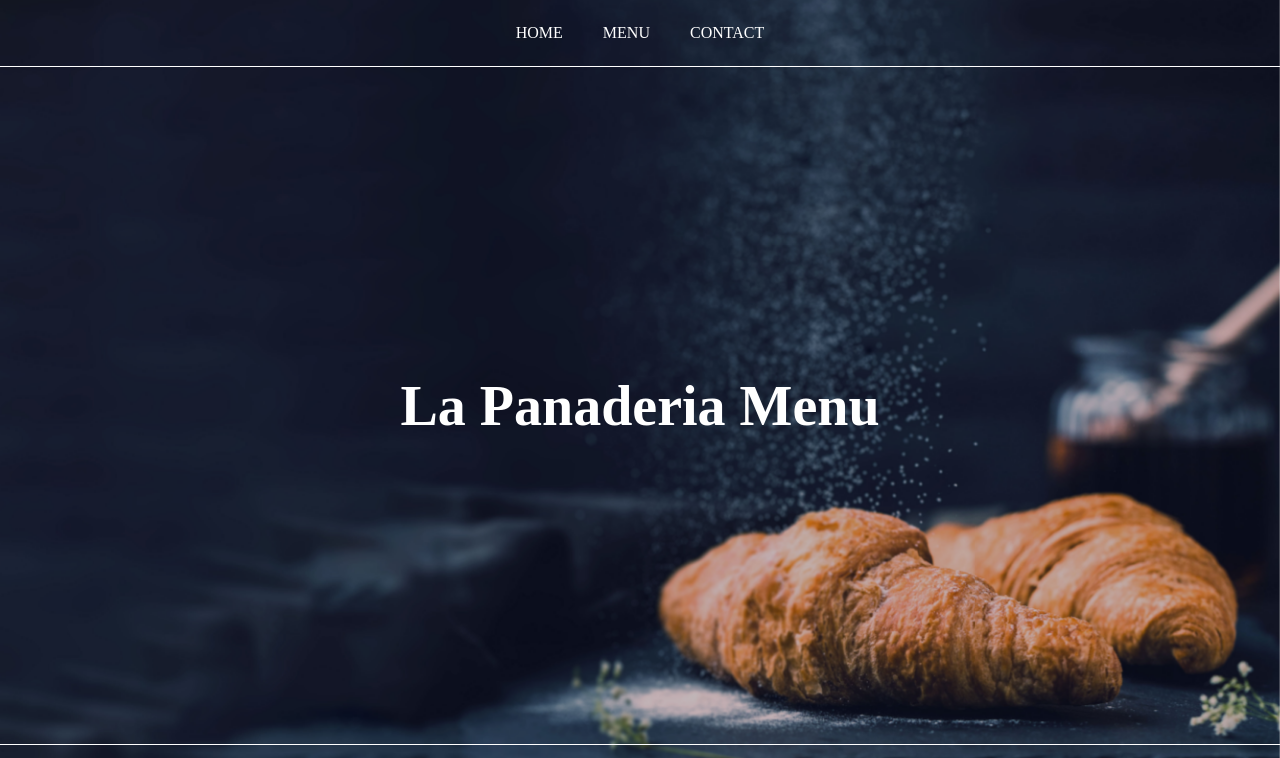
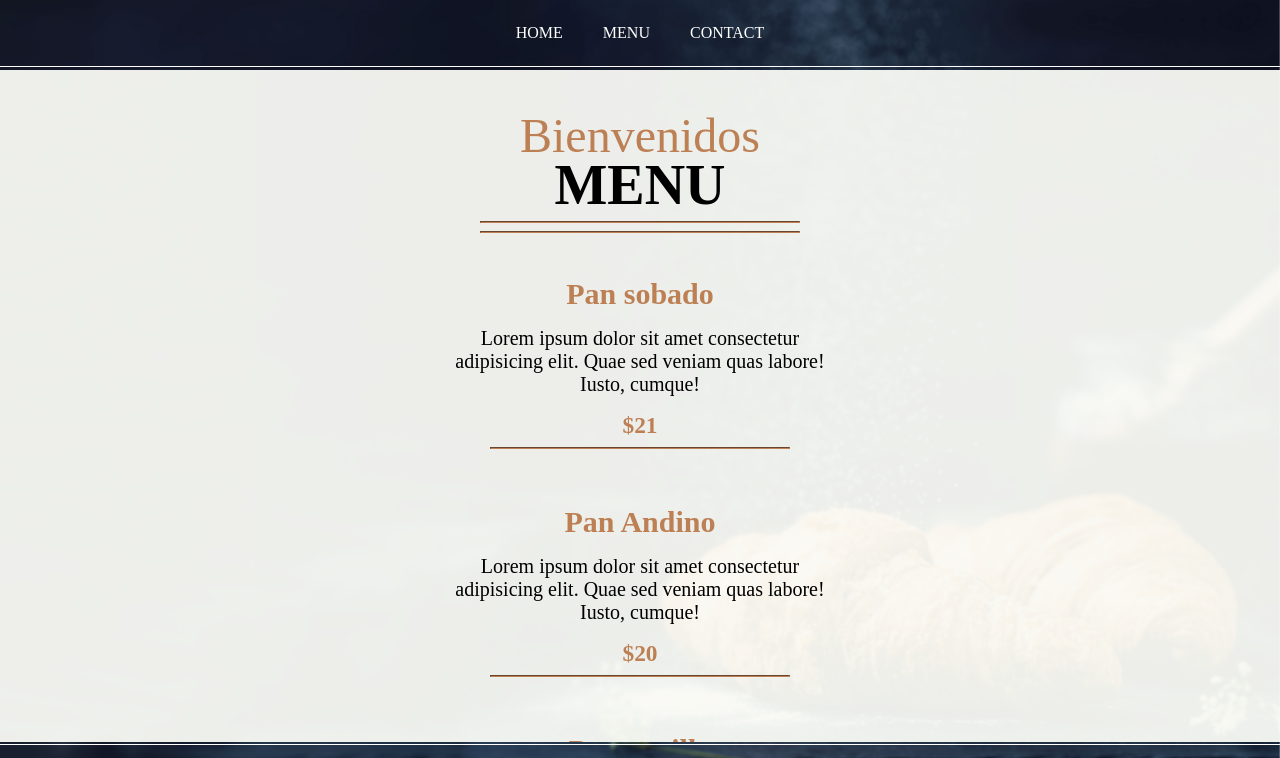
Before and after one commit to valentinhimself/restaurant-page, a website built with webpack: page src/template.html in a window 1280 px wide. Both pictures are taken after a click on the item "MENU". Shown: the top 758 px of the page. Built offline with nearby package versions, Linux system fonts and the light colour scheme.

Commit message:
Fill up the menu page

```diff
--- a/src/index.js
+++ b/src/index.js
@@ -6,9 +6,6 @@ import { setContactDOM } from './contact.js';
 
 const bckgrImg = document.querySelector('.restaurant-front');
 bckgrImg.src = './assets/background.jpg';
-
-window.Structure = Structure;
-window.setHomeDOM = setHomeDOM;
 
 const NavEventListener = (() => {
   const listeners = document.querySelectorAll('nav>ul>li, #menu-btn');
@@ -33,3 +30,5 @@ function MenuBtnListener() {
   const menuBtn = document.querySelector('#menu-btn');
   menuBtn.addEventListener('click', () => NavEventListener[0][1].click());
 }
+
+window.onload = () => NavEventListener[0][0].click();
--- a/src/menu.js
+++ b/src/menu.js
@@ -1,6 +1,68 @@
 export function setMenuDOM() {
+  // Create elements
+  const container = document.createElement('div');
+  const menuItemContainer = document.createElement('div');
+  const backgroundContainer = document.createElement('div');
   const h1 = document.createElement('h1');
-  h1.textContent = 'La Panaderia Menu';
+  const p = document.createElement('p');
+  const hr = document.createElement('hr');
+  const hr2 = document.createElement('hr');
+  const h21 = document.createElement('h2');
+  const h22 = document.createElement('h2');
+  const h23 = document.createElement('h2');
+  const p21 = document.createElement('p');
+  const h31 = document.createElement('h3');
+  const p22 = document.createElement('p');
+  const h32 = document.createElement('h3');
+  const p23 = document.createElement('p');
+  const h33 = document.createElement('h3');
+  const hr31 = document.createElement('hr');
+  const hr32 = document.createElement('hr');
+  const hr33 = document.createElement('hr');
+
+  // Add classes
+  container.classList.add('container__div');
+  menuItemContainer.classList.add('menu-item-container');
+  h1.classList.add('menu__h1');
+  p.classList.add('cursive');
+  h21.classList.add('menu-item__h2');
+  h22.classList.add('menu-item__h2');
+  h23.classList.add('menu-item__h2');
+
+  // Add text content
+  h1.textContent = 'MENU';
+  p.textContent = 'Bienvenidos';
+  h21.textContent = 'Pan sobado';
+  p21.textContent =
+    'Lorem ipsum dolor sit amet consectetur adipisicing elit. Quae sed veniam quas labore! Iusto, cumque!';
+  h31.textContent = '$21';
+  h22.textContent = 'Pan Andino';
+  p22.textContent =
+    'Lorem ipsum dolor sit amet consectetur adipisicing elit. Quae sed veniam quas labore! Iusto, cumque!';
+  h32.textContent = '$20';
+  h23.textContent = 'Pan canilla';
+  p23.textContent =
+    'Lorem ipsum dolor sit amet consectetur adipisicing elit. Quae sed veniam quas labore! Iusto, cumque!';
+  h33.textContent = '$22';
+
+  // Append elements to DOM
   const main = document.querySelector('main');
-  main.append(h1);
+  main.append(backgroundContainer);
+  backgroundContainer.append(container);
+  container.append(p, h1, hr, hr2);
+  container.append(menuItemContainer);
+  menuItemContainer.append(
+    h21,
+    p21,
+    h31,
+    hr31,
+    h22,
+    p22,
+    h32,
+    hr32,
+    h23,
+    p23,
+    h33,
+    hr33
+  );
 }
--- a/src/styles/style.css
+++ b/src/styles/style.css
@@ -40,11 +40,13 @@ body {
 }
 
 main {
-  flex-basis: 80%;
+  flex-basis: 84%;
   display: flex;
   flex-direction: column;
   align-items: center;
   justify-content: center;
+  width: 100%;
+  overflow: hidden;
 }
 .cursive {
   text-align: center;
@@ -64,8 +66,8 @@ hr {
   position: relative;
   margin: 4px;
   border-color: var(--wheat-color);
-  width: 120%;
-  max-width: 100vw;
+  width: 25vw;
+  min-width: 300px;
 }
 
 .place {
@@ -82,6 +84,57 @@ hr {
 
 #menu-btn:hover {
   background-color: var(--wheat-color-hover);
+}
+
+main > div {
+  width: 100%;
+}
+.container__div {
+  width: 100%;
+  height: 100%;
+  display: flex;
+  flex-direction: column;
+  align-items: center;
+  justify-content: center;
+  background-color: hsl(70deg 100% 99% / 93%);
+  box-shadow: 0px 0px 5px 1px;
+  max-height: 84vh;
+  overflow: scroll;
+  padding-top: 15rem;
+}
+
+.menu-item-container {
+  text-align: center;
+  color: black;
+  padding-top: 2rem;
+  font-size: 1.25rem;
+}
+
+.menu-item-container > p {
+  max-width: 40ch;
+}
+
+.menu-item-container > *:not(hr) {
+  padding: 0.5rem 0;
+  margin: 0 auto;
+}
+
+.menu-item-container > hr {
+  width: 50%;
+  margin: 0 auto 3rem auto;
+}
+
+.menu__h1 {
+  color: black;
+}
+
+.menu-item__h2 {
+  color: var(--wheat-color);
+}
+
+h3 {
+  color: var(--wheat-color);
+  margin-bottom: 2rem;
 }
 
 nav ul {
--- a/src/template.html
+++ b/src/template.html
@@ -23,14 +23,7 @@
           <li>Contact</li>
         </ul>
       </nav>
-      <main>
-        <p class="cursive">Bienvenidos</p>
-        <h1>La Panaderia</h1>
-        <hr />
-        <hr />
-        <p class="place">El placer de comer con las manos. Bien tierruo!</p>
-        <button id="menu-btn">Menu</button>
-      </main>
+      <main></main>
       <footer class="footer">
         <p>Created by valentinhimself</p>
         <a href="https://github.com/valentinhimself/" target="_blank">
```
Also changed, not shown: dist/bundle.js, dist/index.html, dist/styles/style.css.
